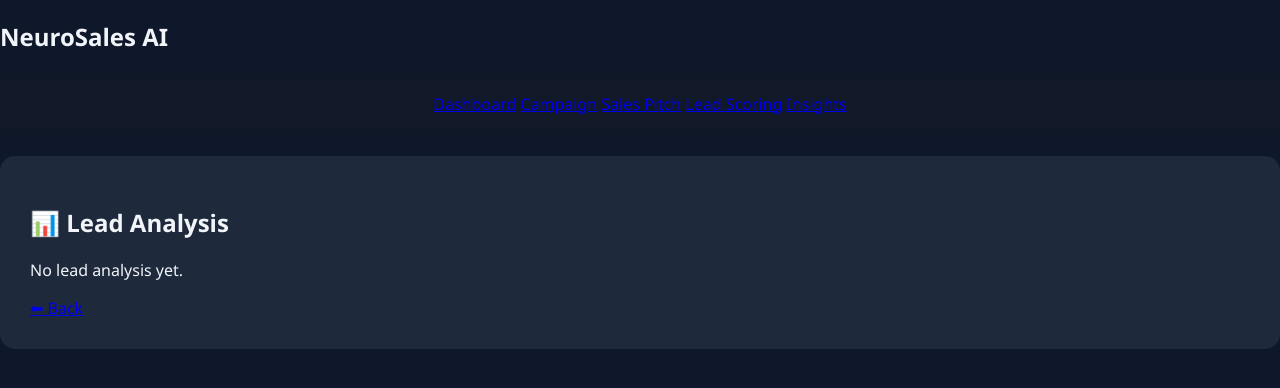
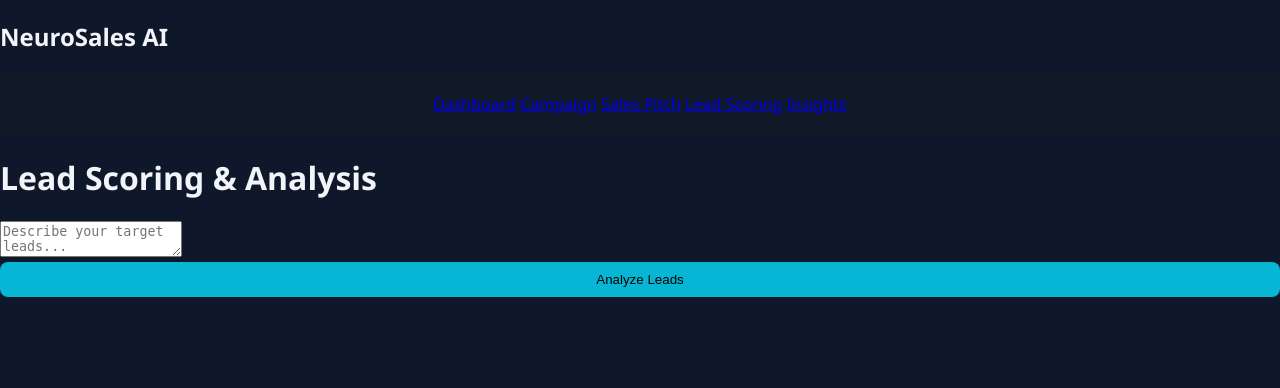
Before and after one commit to tharunkoruprolu127/Marketminds, a Flask app: template templates/lead.html in a window 1280 px wide. Shown: the top 388 px of the page. Run offline with Flask 3, Linux system fonts and the light colour scheme; the template is opened without the code that fills it, so the values that code supplies are empty.

Commit message:
Update lead.html to include lead input and analysis button
Replaced the lead analysis section with a new input area for lead description and a button to analyze leads.

```diff
--- a/templates/lead.html
+++ b/templates/lead.html
@@ -1,20 +1,12 @@
 {% extends "base.html" %}
+{% block title %}Lead Scoring & Analysis{% endblock %}
 {% block content %}
 
-<div class="result-wrapper">
-    <div class="result-card">
-        <h2>📊 Lead Analysis</h2>
-
-        {% if result %}
-            <div class="ai-output">
-                <pre>{{ result }}</pre>
-            </div>
-        {% else %}
-            <p>No lead analysis yet.</p>
-        {% endif %}
-
-        <a href="/" class="back-btn">⬅ Back</a>
-    </div>
+<div class="glass-panel">
+    <textarea id="leadInput" placeholder="Describe your target leads..."></textarea>
+    <button onclick="generate('leads','leadInput')">Analyze Leads</button>
 </div>
 
+<div id="leadsOutput" class="card-grid"></div>
+
 {% endblock %}
```
